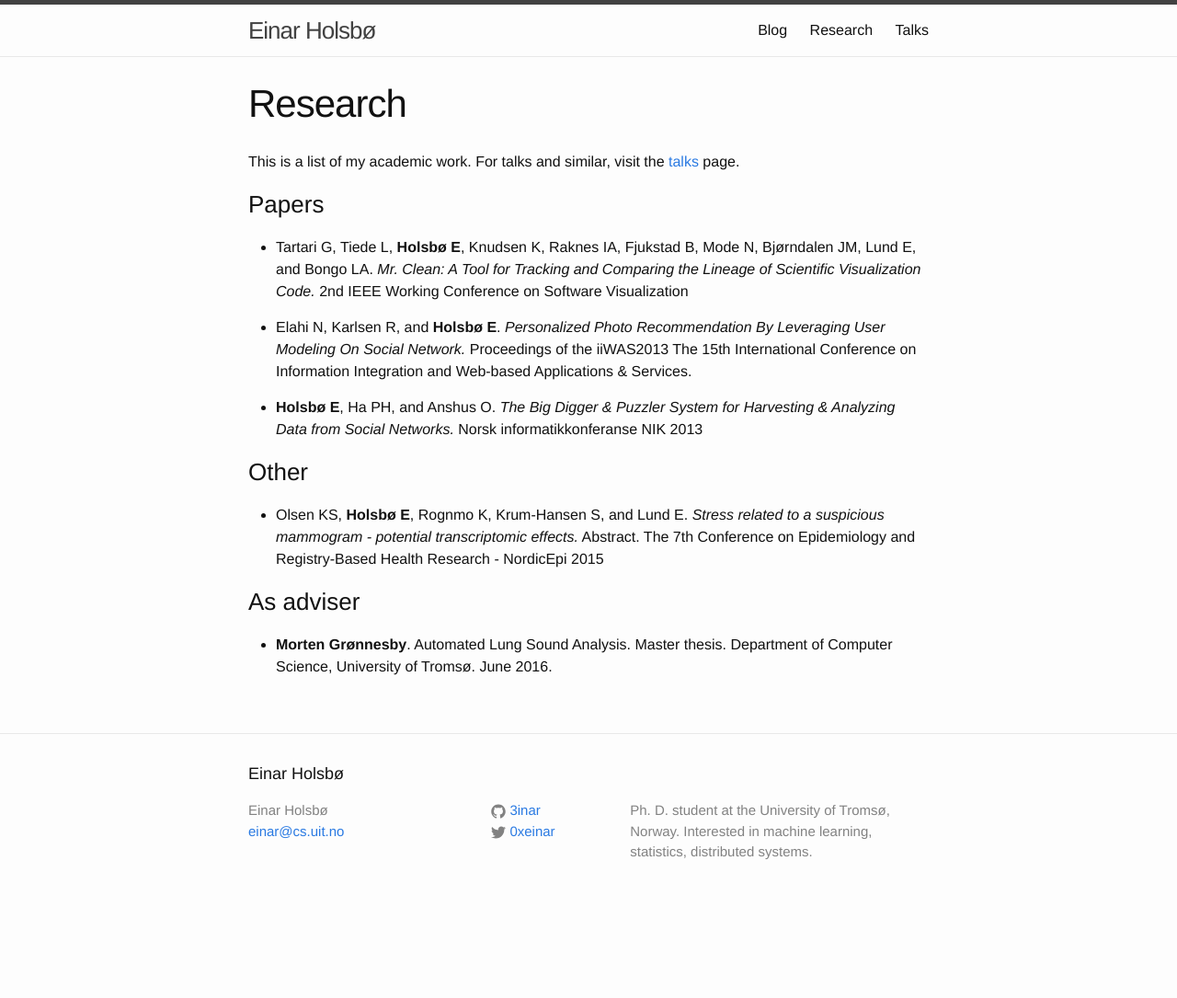
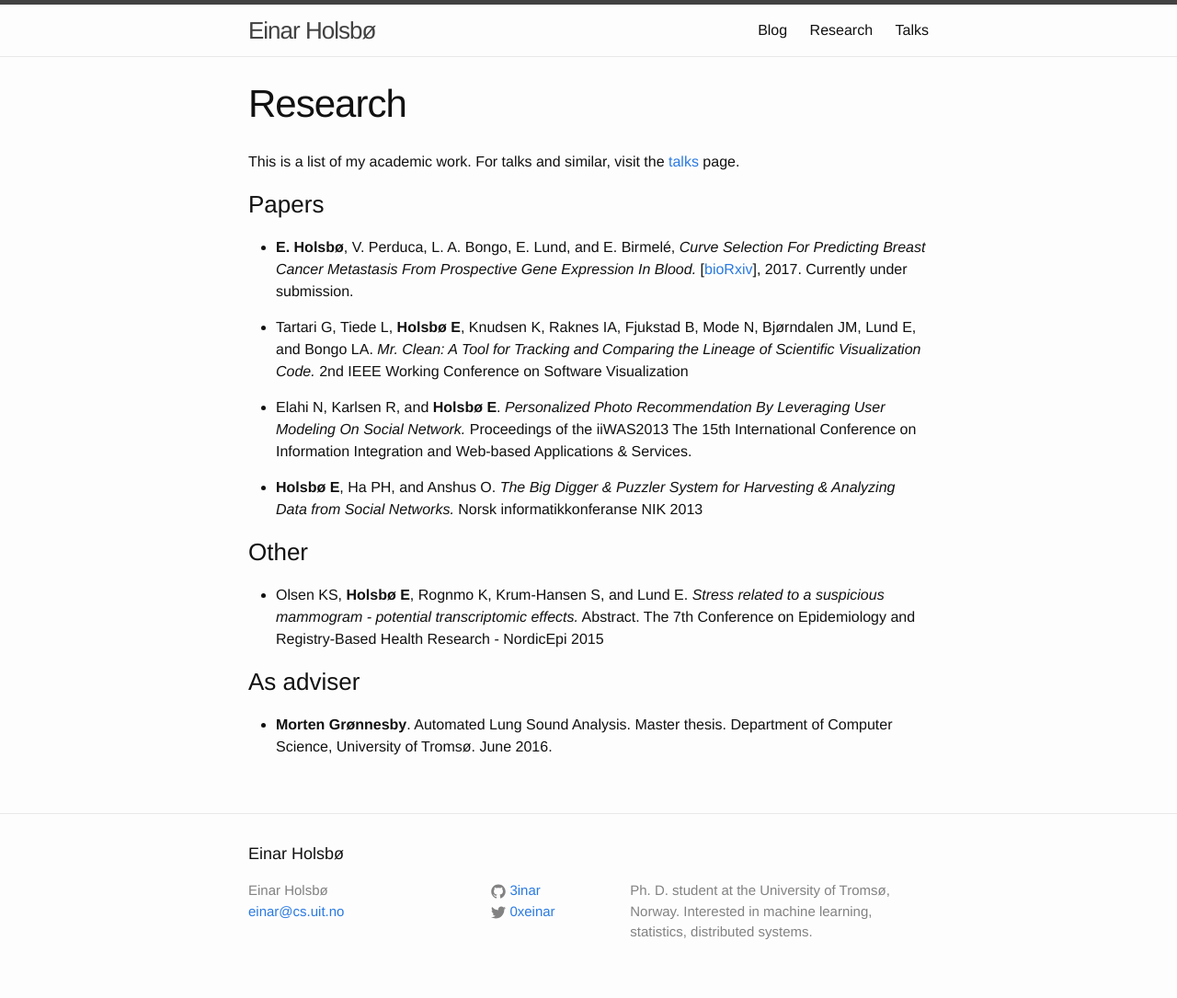
Before and after one commit to 3inar/3inar.github.io, a Jekyll site: the page built from research.md, in a window 1280 px wide. Shown: the whole page at 92% size. Built offline with Jekyll 4.4.1, drawn with Linux system fonts in a browser that asks for light colours; before the commit the page ends 998 px from its top, so only the background shows below that.

Commit message:
add curve selection paper

```diff
--- a/research.md
+++ b/research.md
@@ -7,6 +7,8 @@ permalink: /research/
 This is a list of my academic work. For talks and similar, visit the [talks](/talks/) page.
 
 ### Papers
+* __E. Holsbø__, V. Perduca, L. A. Bongo, E. Lund, and E. Birmelé, _Curve Selection For Predicting Breast Cancer Metastasis From Prospective Gene Expression In Blood._ \[[bioRxiv](http://www.biorxiv.org/content/early/2017/05/23/141325??collection=)\], 2017. Currently under submission.
+
 * Tartari G, Tiede L, __Holsbø E__, Knudsen K, Raknes IA, Fjukstad B, Mode N, Bjørndalen JM, Lund E, and Bongo LA.
 _Mr. Clean: A Tool for Tracking and Comparing the Lineage of Scientific Visualization Code._
 2nd IEEE Working Conference on Software Visualization
```
